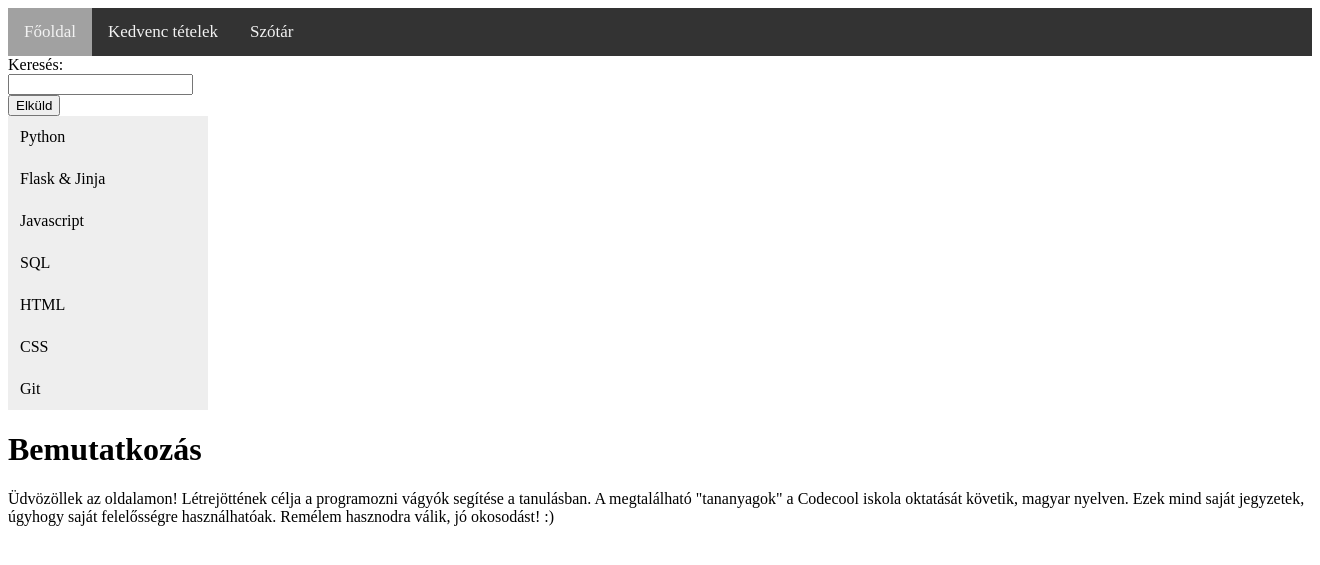
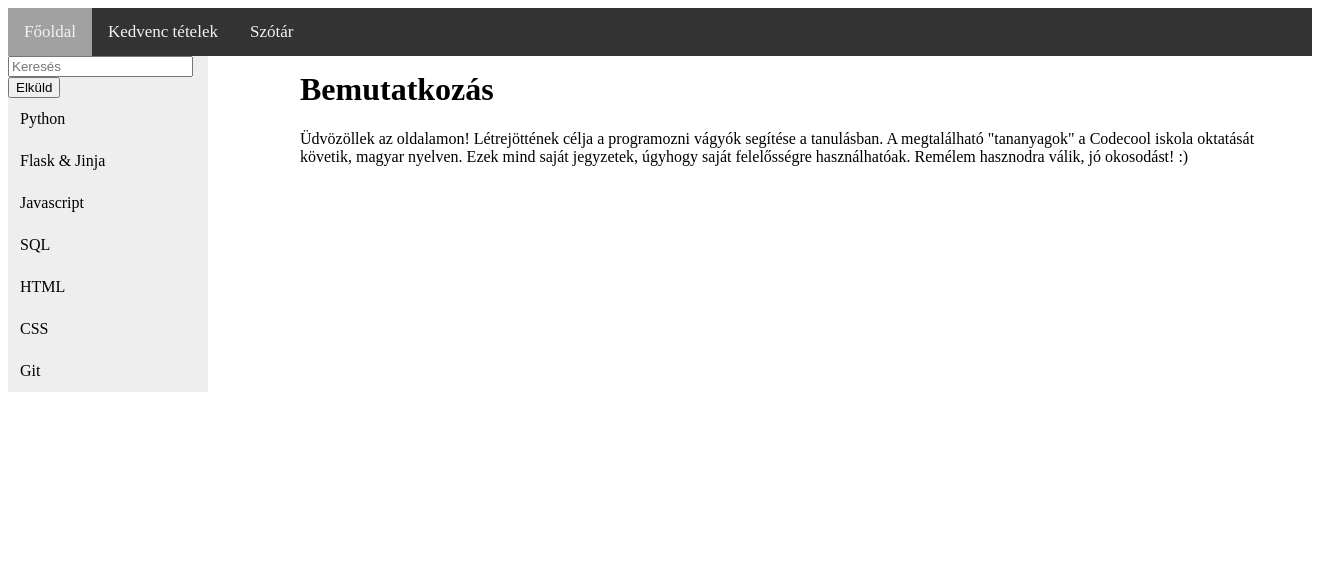
Before and after one commit to nikolettlakos/programming_for_everyone, a Flask app: page / in a window 1320 px wide. Shown: the top 565 px of the page. Run offline with Flask 2, Linux system fonts and the light colour scheme.

Commit message:
Refactored html.

```diff
--- a/static/css/main.css
+++ b/static/css/main.css
@@ -1,3 +1,6 @@
-body {
-
+.center-text {
+    position: absolute;
+    left: 300px;
+    top: 50px;
+    width: 1000px;
 }
--- a/static/css/sidenav.css
+++ b/static/css/sidenav.css
@@ -18,3 +18,7 @@
     background-color: #4CAF50;
     color: white;
 }
+
+.vertical-menu form {
+    background-color: #eee;
+}
--- a/templates/homepage.html
+++ b/templates/homepage.html
@@ -16,7 +16,7 @@
 </div>
 <div class="vertical-menu">
     <form action="/action_page.php">
-      Keresés: <input type="text" name="search"><br>
+      <input type="text" name="search" placeholder="Keresés"><br>
       <input type="submit" value="Elküld">
     </form>
   <a href="/python">Python</a>
```
